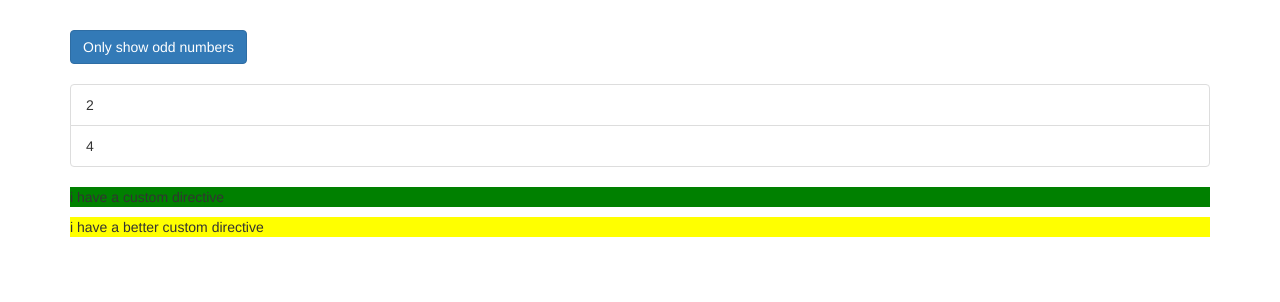
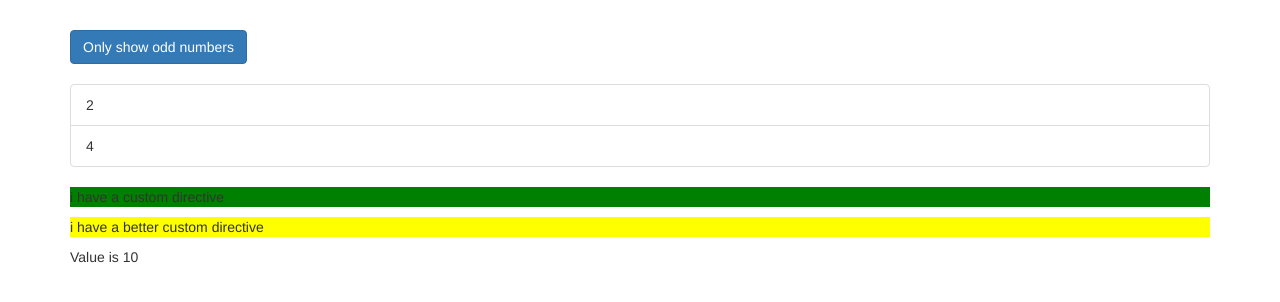
Before and after one commit to doug-newton/angular-udemy-course-project, an Angular app: page / in a window 1280 px wide. Shown: the top 302 px of the page. Built offline with nearby package versions, Linux system fonts and the light colour scheme.

Commit message:
use [ngSwitch], *ngSwitchCase, *ngDefault

```diff
--- a/src/app/app.component.html
+++ b/src/app/app.component.html
@@ -25,6 +25,13 @@
       <p appBasicHighlight>i have a custom directive</p>
       <p [appBetterHighlight]="'red'" defaultColor="yellow" >i have a better custom directive</p>
 
+      <div [ngSwitch]="value">
+        <p *ngSwitchCase="5">Value is 5</p>
+        <p *ngSwitchCase="10">Value is 10</p>
+        <p *ngSwitchCase="100">Value is 100</p>
+        <p *ngSwitchDefault>Value is default</p>
+      </div>
+
     </div>
   </div>
 </div>
--- a/src/app/app.component.ts
+++ b/src/app/app.component.ts
@@ -9,4 +9,5 @@ export class AppComponent {
   oddNumbers = [1, 3, 5]
   evenNumbers = [2, 4]
   onlyOdd = false;
+  value = 10
 }
```
